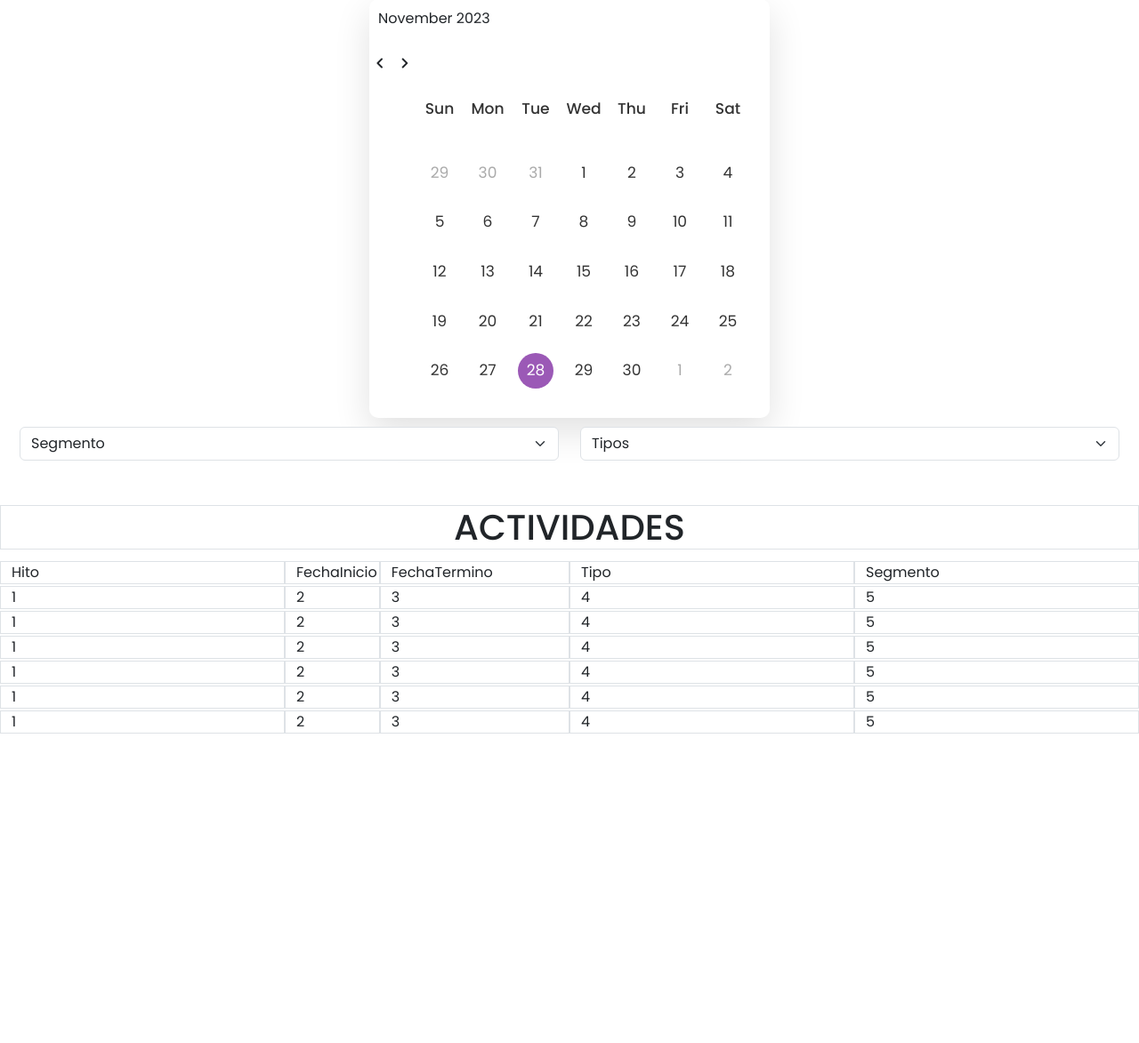
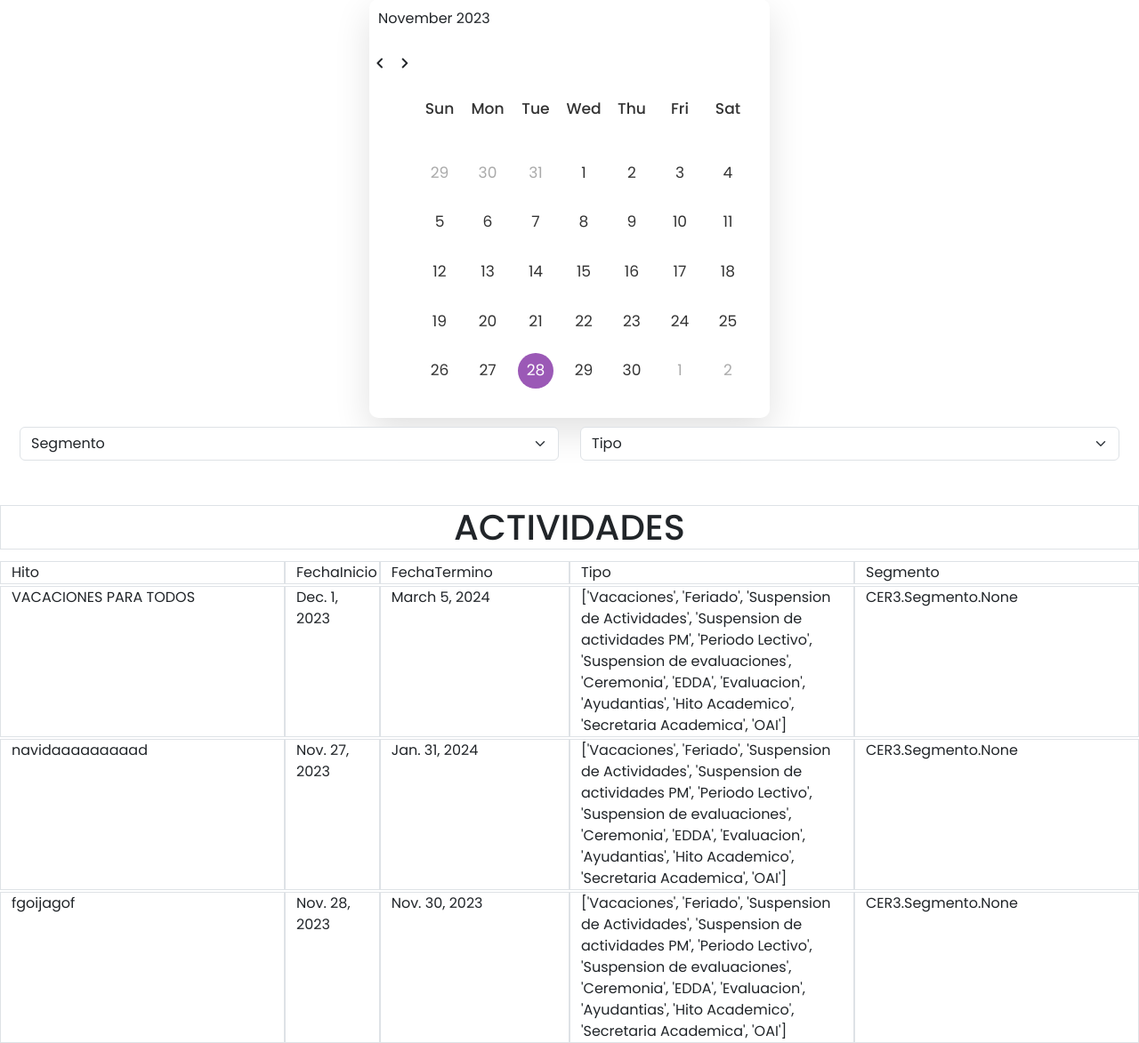
Before and after one commit to maxiramosl/CER3, a Django app: page / in a window 1280 px wide. Shown: the part 181-1354 px from the top of the page at 89% size. Before the commit the page ends 1006 px from the top, so only its background shows below. Run offline with Django 4.2, Linux system fonts and the light colour scheme; data comes from the database, SQL or seed files in the repository.

Commit message:
beta del filtro

```diff
--- a/CER3/templates/CER3/actividades.html
+++ b/CER3/templates/CER3/actividades.html
@@ -2,33 +2,44 @@
 
 <div class="row" style = "padding: 10px;" id="combo">
     <div class="col-6">
-    <form method="GET" >
-      <select name="Entidad" class="form-select " style="margin-bottom: 30px;" >
+    <form method="GET" action="{%url 'index'%}" >
+      <select name="Segmento" class="form-select " style="margin-bottom: 30px;" onchange="this.form.submit()">
 
-        <option value="Segmento" selected>
+        <option value="Segmento" {% if segmento_filtro == Segmento%} selected {%endif%}>
           Segmento
         </option>
+        {% for segmento in segmentos %}
+
+        <option value={{segmento.nombre}} {% if segmento_filtro == segmento.nombre%} selected {%endif%}>
+
+        {{segmento.nombre}}
+        </option>
+        {% endfor %}
 
       </select>
 
+  </div>
+    <div class="col-6">
 
-    </form>
+        <select name="Tipo" class="form-select " style="margin-bottom: 30px;" onchange="this.form.submit()">
+
+          <option value="Tipo" {% if evento_filtro == Evento %} selected {%endif%}>
+            Tipo
+          </option>
+          {% for evento in eventos %}
+
+          <option value={{evento.tipo}} {% if evento_filtro == evento.titulo%} selected {%endif%}>
+
+          {{evento.titulo}}
+          </option>
+          {% endfor %}
+        </select>
+
     </div>
+  </form>
+</div>
 
-    <div class="col-6">
-        <form method="GET" >
-          <select name="Entidad" class="form-select " style="margin-bottom: 30px;" >
-
-            <option value="Tipos" selected>
-              Tipos
-            </option>
-
-          </select>
-
-
-        </form>
-        </div>
-</div>
+<!-- ACTIVIDADES -->
 <div class="row" style="padding-top: 10px;">
 <h1 style="text-align: center;" class="border">ACTIVIDADES</h1>
 </div>
@@ -42,57 +53,17 @@
 
 </div>
 <!--aqui abajo va a tener que haber un for en el futuro-->
+{% for evento in eventos  %}
+
 <div class="row" style="padding-top: 2px;">
 
-    <div class="col-3 border">1</div>
-    <div class="col-1 border">2</div>
-    <div class="col-2 border">3</div>
-    <div class="col-3 border">4</div>
-    <div class="col-3 border">5</div>
+    <div class="col-3 border">{{evento.titulo}}</div>
+    <div class="col-1 border">{{evento.fecha_inicio}}</div>
+    <div class="col-2 border">{{evento.fecha_termino}}</div>
+    <div class="col-3 border">{{evento.tipo}}</div>
+    <div class="col-3 border">{{evento.segmento}}</div>
 
 </div>
-<div class="row" style="padding-top: 2px;">
 
-    <div class="col-3 border">1</div>
-    <div class="col-1 border">2</div>
-    <div class="col-2 border">3</div>
-    <div class="col-3 border">4</div>
-    <div class="col-3 border">5</div>
-
+{% endfor %}
 </div>
-<div class="row" style="padding-top: 2px;">
-
-    <div class="col-3 border">1</div>
-    <div class="col-1 border">2</div>
-    <div class="col-2 border">3</div>
-    <div class="col-3 border">4</div>
-    <div class="col-3 border">5</div>
-
-</div>
-<div class="row" style="padding-top: 2px;">
-
-    <div class="col-3 border">1</div>
-    <div class="col-1 border">2</div>
-    <div class="col-2 border">3</div>
-    <div class="col-3 border">4</div>
-    <div class="col-3 border">5</div>
-
-</div>
-<div class="row" style="padding-top: 2px;">
-
-    <div class="col-3 border">1</div>
-    <div class="col-1 border">2</div>
-    <div class="col-2 border">3</div>
-    <div class="col-3 border">4</div>
-    <div class="col-3 border">5</div>
-
-</div>
-<div class="row" style="padding-top: 2px;">
-
-    <div class="col-3 border">1</div>
-    <div class="col-1 border">2</div>
-    <div class="col-2 border">3</div>
-    <div class="col-3 border">4</div>
-    <div class="col-3 border">5</div>
-
-</div>
--- a/CER3/templates/CER3/calendario.html
+++ b/CER3/templates/CER3/calendario.html
@@ -4,6 +4,7 @@
     <div class="wrapper">
       <div class="HEAD">
         <p class="current-date"></p>
+
         <div class="icons">
           <span id="prev" class="material-symbols-rounded">chevron_left</span>
           <span id="next" class="material-symbols-rounded">chevron_right</span>
--- a/CER3/views.py
+++ b/CER3/views.py
@@ -1,12 +1,42 @@
 from django.shortcuts import render
 from django.http import HttpResponse
-
+from .models import Evento, Segmento, Usuario
 
 
 # Create your views here.
 def index(request):
     title = "Inicio"
+    evento = Evento.objects.all()
+    segmento = Segmento.objects.all()
+    usuario = Usuario.objects.all()
+    segmento_filtro = request.GET.get("Segmento")
+    evento_filtro = request.GET.get("Tipo")
+    #los 2 estan en default
+    if((segmento_filtro == 'Segmento' or segmento_filtro is None) and (evento_filtro == 'Tipo' or evento_filtro is None)):
+        segmento = Segmento.objects.all()
+        evento = Evento.objects.all()
+    #el combobox segmento esta en segmento pero el evento no
+    elif((segmento_filtro == 'Segmento' or segmento_filtro is None) and (evento_filtro != 'Tipo' or evento_filtro is not None)):
+        segmento = Segmento.objects.all()
+        evento_filtrado = Evento.objects.get(titulo = evento_filtro)
+        evento_filtro = Evento.objects.filter(Evento = evento_filtrado)
+    #el combobox de evento esta en defualt pero de segmento no
+    elif((segmento_filtro != 'Segmento' or segmento_filtro is not None) and (evento_filtro == 'Tipo' or evento_filtro is None)):
+        segmento_filtrado = Segmento.objects.get(nombre = segmento_filtro)
+        segmento_filtro = Segmento.objects.filter(Segmento = segmento_filtrado)
+        evento = Evento.objects.all()
+    elif((segmento_filtro != 'Segmento' or segmento_filtro is not None) and (evento_filtro != 'Tipo' or evento_filtro is not None)):
+        evento_filtrado = Evento.objects.get(titulo = evento_filtro)
+        evento_filtro = Evento.objects.filter(Evento = evento_filtrado)
+        segmento_filtrado = Segmento.objects.get(nombre = segmento_filtro)
+        segmento_filtro = Segmento.objects.filter(Segmento = segmento_filtrado)
+
+
     data = {
+        "segmentos":segmento,
+        "eventos":evento,
+        "segmento_filtro":segmento_filtro,
+        "evento_filtro":evento_filtro,
         "title":title
     }
     return render(request,'CER3/index.html',data)
```
